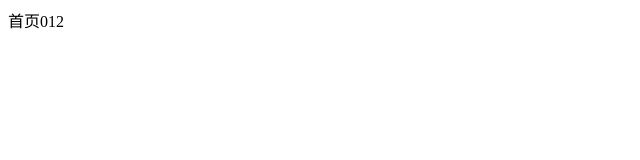
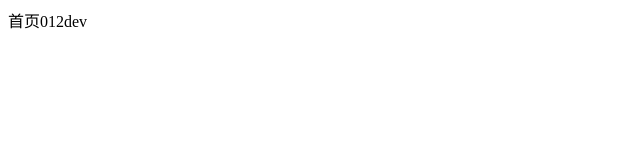
Before and after one commit to 836272821/test, a plain HTML site: page project/page/index.html in a window 1280 px wide. Shown: the full height of the page, 0-640 px from the left. Drawn offline with Linux system fonts and the light colour scheme.

Commit message:
devsubmit1

```diff
--- a/project/page/index.html
+++ b/project/page/index.html
@@ -5,6 +5,6 @@
 		<title></title>
 	</head>
 	<body>
-		首页012
+		首页012dev
 	</body>
 </html>
```
